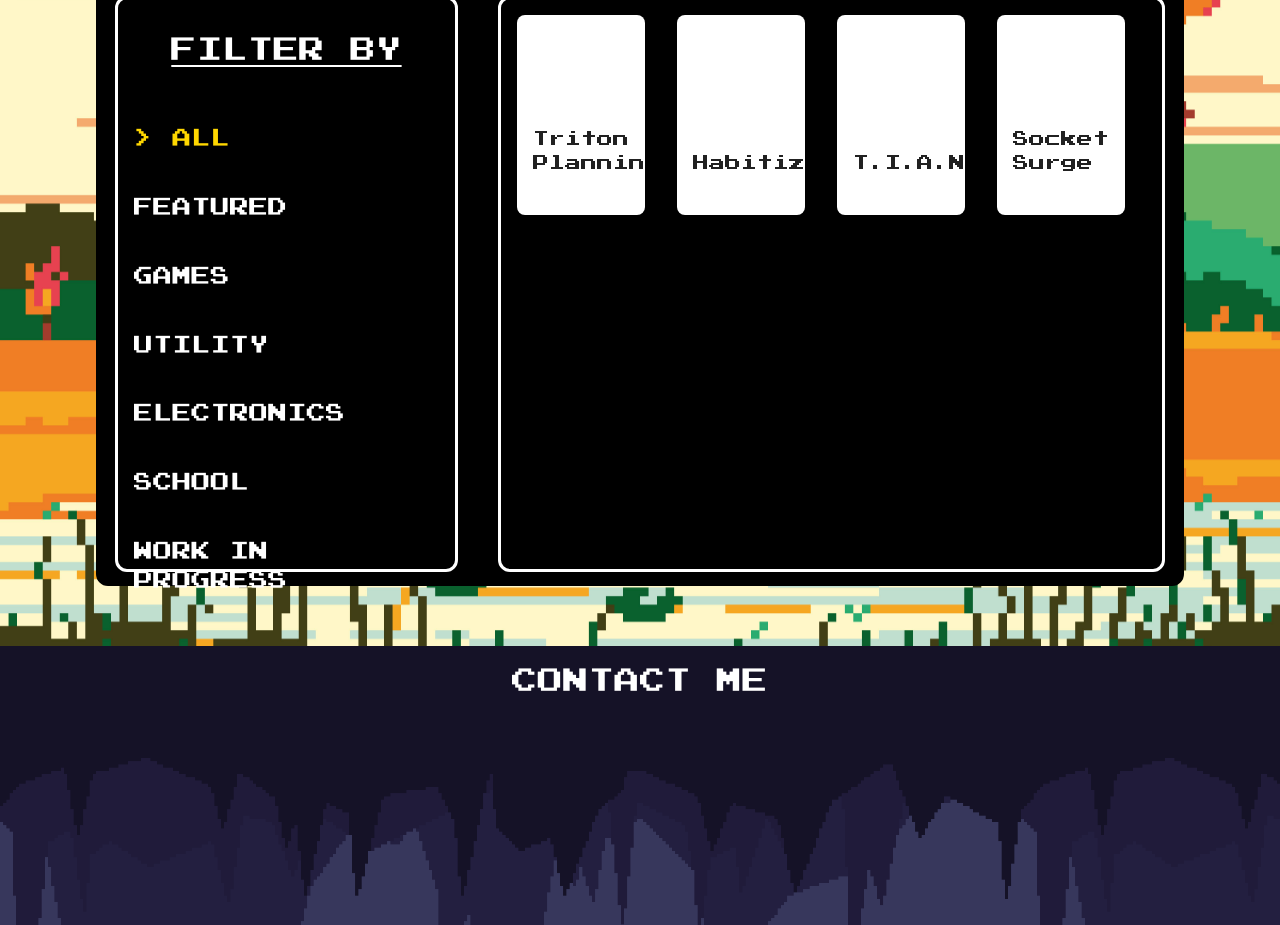
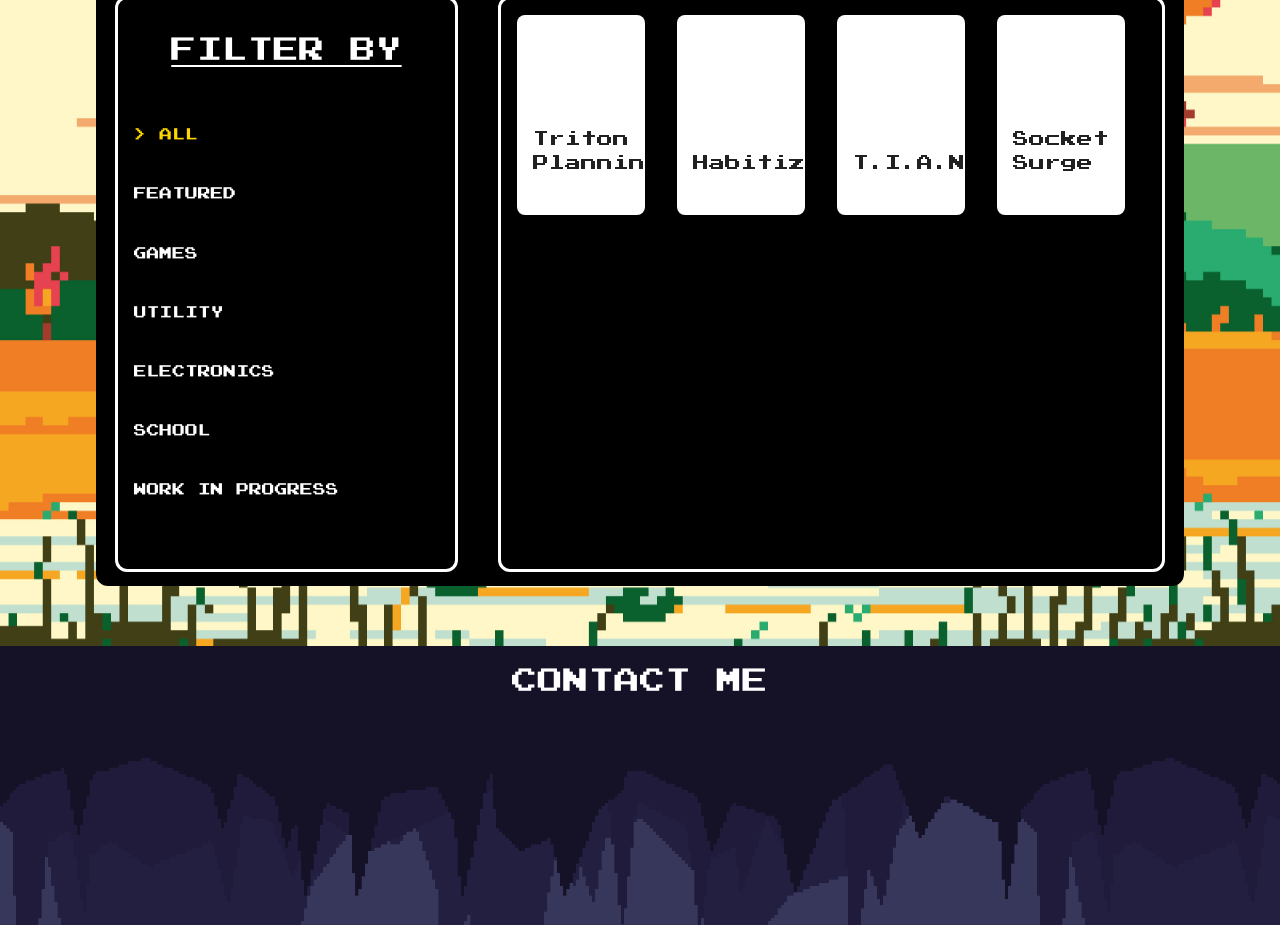
Before and after one commit to lov-daniel/portfolio, a React (Vite) app: page /home in a window 1280 px wide. Shown: the part 1820-2745 px from the top of the page. Built offline with nearby package versions, Linux system fonts and the light colour scheme.

Commit message:
minor tweak

```diff
--- a/src/pages/Projects.jsx
+++ b/src/pages/Projects.jsx
@@ -104,7 +104,7 @@ export default function Projects() {
           </Typography>
 
           {categories.map((category, i) => (
-            <Typography key={i} sx={{ cursor: "pointer", fontSize: "1.5vw", color: category === selectedCategory ? "#FFD700" : "#FFFFFF" }} onClick={() => handleSelection(category)}>{category === selectedCategory ? `> ${category}` : category}</Typography>
+            <Typography key={i} sx={{ cursor: "pointer", fontSize: "1vw", color: category === selectedCategory ? "#FFD700" : "#FFFFFF" }} onClick={() => handleSelection(category)}>{category === selectedCategory ? `> ${category}` : category}</Typography>
           ))}
         </Box>
 
```
